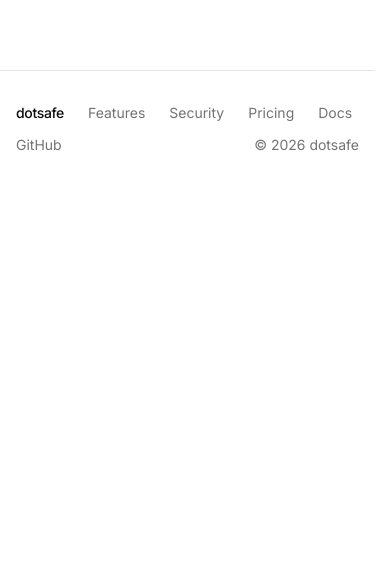
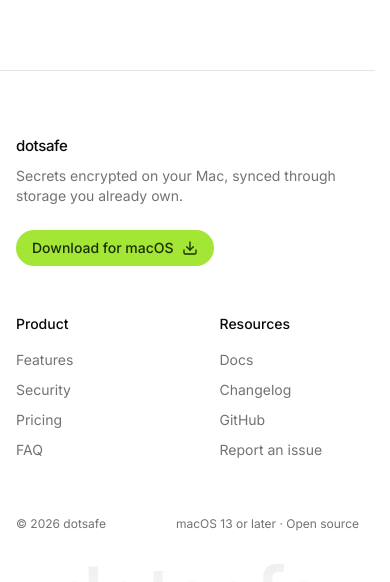
Before and after one commit to starc007/dotsafe, a Next.js app in the folder apps/web/: page / in a window 390 px wide. Shown: the part 6515-7097 px from the top of the page. Before the commit the page ends 6702 px from the top, so only its background shows below. Built offline with nearby package versions, Linux system fonts and the light colour scheme.

Commit message:
feat(web): footer with link columns and wordmark

```diff
--- a/apps/web/components/landing/Footer.tsx
+++ b/apps/web/components/landing/Footer.tsx
@@ -1,28 +1,72 @@
 import Link from 'next/link';
+import { Download } from 'lucide-react';
 import { links } from '@/lib/site';
+import { ButtonLink } from '@/components/landing/ButtonLink';
 
+const COLUMNS = [
+  {
+    title: 'Product',
+    items: [
+      { label: 'Features', href: '/#features' },
+      { label: 'Security', href: '/#security' },
+      { label: 'Pricing', href: '/pricing' },
+      { label: 'FAQ', href: '/#faq' },
+    ],
+  },
+  {
+    title: 'Resources',
+    items: [
+      { label: 'Docs', href: links.docs },
+      { label: 'Changelog', href: links.releases },
+      { label: 'GitHub', href: links.github },
+      { label: 'Report an issue', href: links.issues },
+    ],
+  },
+];
+
+/** Brand and download on the left, link columns on the right, and the
+ * wordmark set large underneath, fading into the page. */
 export function Footer() {
   return (
-    <footer className="border-t border-ds-line">
-      <div className="mx-auto flex w-full max-w-6xl flex-wrap items-center gap-x-6 gap-y-3 px-4 py-8 text-sm text-ds-muted sm:px-6">
-        <span className="font-medium tracking-tight text-ds-fg">dotsafe</span>
-        <Link href="/#features" className="transition-colors hover:text-ds-fg">
-          Features
-        </Link>
-        <Link href="/#security" className="transition-colors hover:text-ds-fg">
-          Security
-        </Link>
-        <Link href="/#pricing" className="transition-colors hover:text-ds-fg">
-          Pricing
-        </Link>
-        <Link href={links.docs} className="transition-colors hover:text-ds-fg">
-          Docs
-        </Link>
-        <Link href={links.github} className="transition-colors hover:text-ds-fg">
-          GitHub
-        </Link>
-        <span className="ml-auto">© 2026 dotsafe</span>
+    <footer className="overflow-hidden border-t border-ds-line">
+      <div className="mx-auto grid max-w-6xl gap-12 px-4 pt-16 sm:px-6 md:grid-cols-[1fr_auto]">
+        <div className="max-w-xs">
+          <p className="text-[15px] font-medium tracking-tight">dotsafe</p>
+          <p className="mt-2 text-sm text-pretty text-ds-muted">
+            Secrets encrypted on your Mac, synced through storage you already own.
+          </p>
+          <ButtonLink href={links.download} variant="primary" className="mt-6 h-9 px-4">
+            Download for macOS
+            <Download aria-hidden />
+          </ButtonLink>
+        </div>
+        <nav aria-label="Footer" className="grid grid-cols-2 gap-x-16 gap-y-10">
+          {COLUMNS.map((col) => (
+            <div key={col.title}>
+              <p className="text-sm font-medium">{col.title}</p>
+              <ul className="mt-4 flex flex-col gap-2.5 text-sm text-ds-muted">
+                {col.items.map((item) => (
+                  <li key={item.label}>
+                    <Link href={item.href} className="transition-colors hover:text-ds-fg">
+                      {item.label}
+                    </Link>
+                  </li>
+                ))}
+              </ul>
+            </div>
+          ))}
+        </nav>
       </div>
+      <div className="mx-auto flex max-w-6xl flex-wrap items-center justify-between gap-2 px-4 pt-14 text-xs text-ds-muted sm:px-6">
+        <span>© 2026 dotsafe</span>
+        <span>macOS 13 or later · Open source</span>
+      </div>
+      <p
+        aria-hidden
+        className="mx-auto -mb-[0.22em] max-w-6xl bg-gradient-to-b from-ds-fg/[0.09] to-ds-fg/0 bg-clip-text px-4 pt-6 text-center text-[clamp(5rem,22vw,17rem)] leading-none font-medium tracking-[-0.06em] text-transparent select-none sm:px-6"
+      >
+        dotsafe
+      </p>
     </footer>
   );
 }
--- a/apps/web/lib/site.ts
+++ b/apps/web/lib/site.ts
@@ -2,5 +2,7 @@
 export const links = {
   download: 'https://github.com/starc007/dotsafe/releases/latest',
   github: 'https://github.com/starc007/dotsafe',
+  releases: 'https://github.com/starc007/dotsafe/releases',
+  issues: 'https://github.com/starc007/dotsafe/issues',
   docs: '/docs',
 };
```
